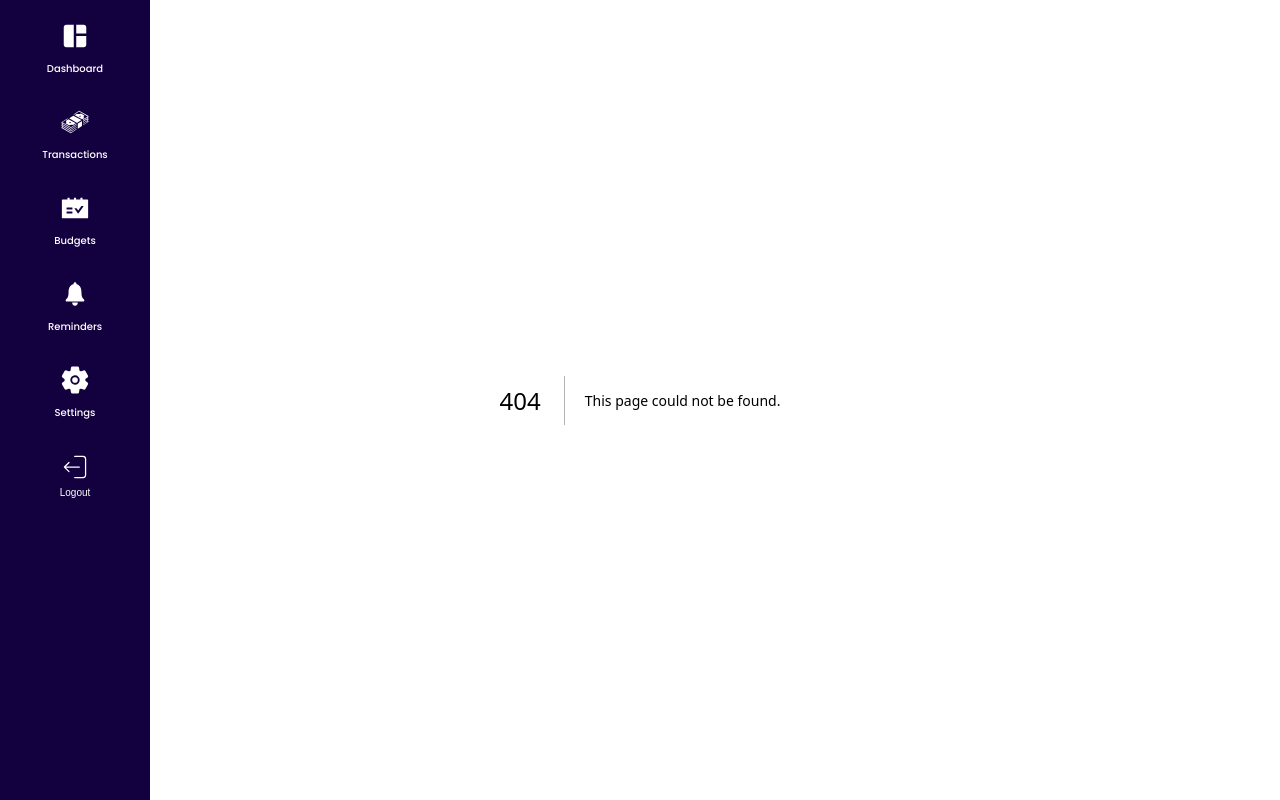
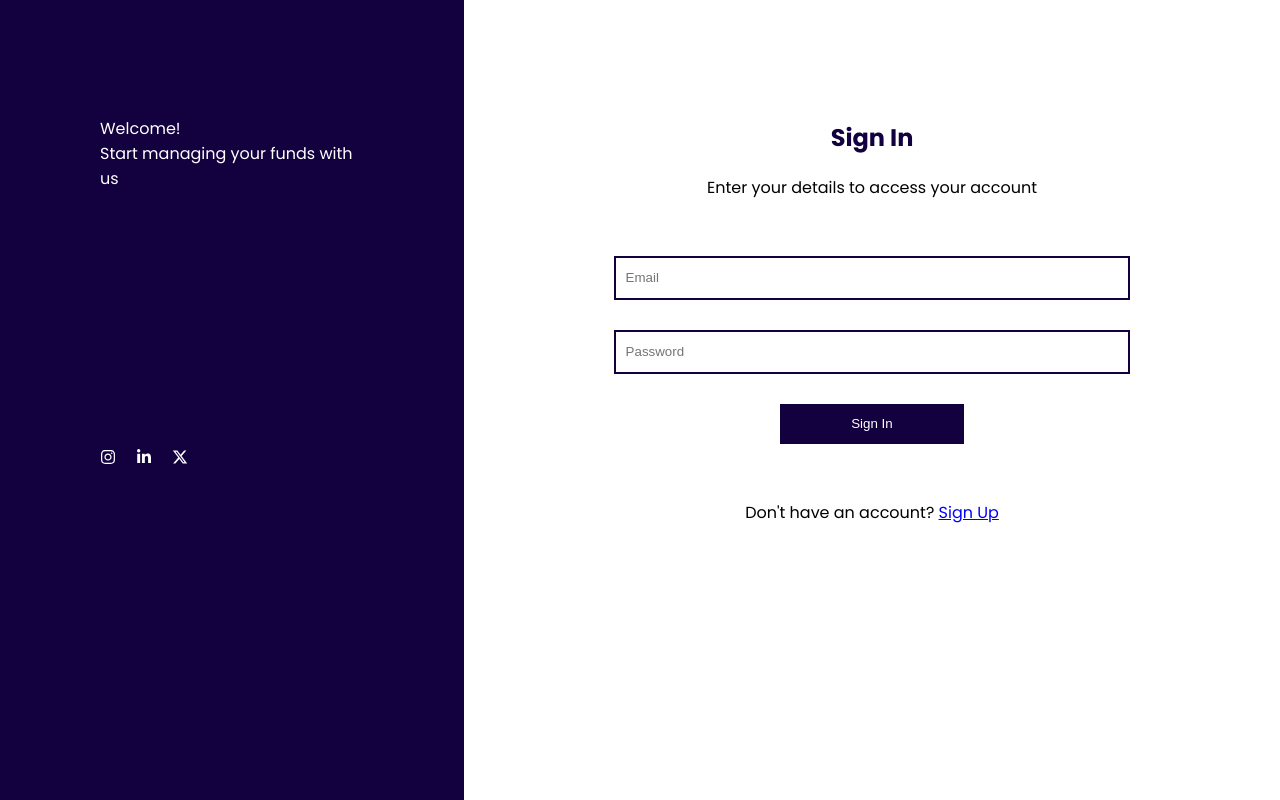
Before and after one commit to rovenelabanga001/my_expense_tracker, a Next.js app in the folder client/: page /signin in a window 1280 px wide. Before the commit this address had no page. Built offline with nearby package versions, Linux system fonts and the light colour scheme.

Commit message:
implements login functionality with next-auth

```diff
--- a/client/app/layout.js
+++ b/client/app/layout.js
@@ -4,13 +4,14 @@ import "./globals.css";
 import Sidebar from "./components/Sidebar";
 import { usePathname } from "next/navigation";
 
-
 export default function RootLayout({ children }) {
   const pathname = usePathname();
+  const hideSideBarRoutes = ["/", "/signin", "/signup"];
+  const shouldHideSidebar = hideSideBarRoutes.includes(pathname);
   return (
     <html lang="en">
       <body>
-        {pathname != "/" && <Sidebar />}
+        {!shouldHideSidebar && <Sidebar />}
         {children}
       </body>
     </html>
--- /dev/null
+++ b/client/app/signin/page.css
@@ -0,0 +1,76 @@
+section.login-page {
+  display: flex;
+  width: 100%;
+  height: 100vh;
+  justify-content: space-between;
+  overflow: hidden;
+}
+.welcome {
+  width: 30%;
+  height: 100%;
+  padding: 100px;
+  background: rgb(19, 1, 63);
+  color: white;
+  display: flex;
+  flex-direction: column;
+  gap: 30vh;
+}
+.welcome .media-icons {
+  display: flex;
+  column-gap: 20px;
+}
+.welcome .media-icons a svg {
+  color: white;
+}
+.login-form-container {
+  width: 70%;
+  height: 100%;
+  padding: 100px;
+  display: flex;
+  flex-direction: column;
+  align-items: center;
+  gap: 40px;
+  text-align: center;
+}
+.login-form-container h2 {
+  color: rgb(19, 1, 63);
+}
+.login-form-container form {
+  display: flex;
+  flex-direction: column;
+  justify-content: center;
+  align-items: center;
+  gap: 30px;
+  width: 100%;
+}
+.login-form-container form input {
+  width: 80%;
+  height: 40px;
+  padding: 0 10px;
+  border: 2px solid rgb(19, 1, 63);
+  transition: 0.3s ease-in-out;
+}
+.login-form-container form input:focus {
+  outline: none;
+  border: none;
+  border-bottom: 2px solid rgb(19, 1, 63);
+}
+.login-form-container form button {
+  width: 30%;
+  height: 40px;
+  cursor: pointer;
+  background: rgb(19, 1, 63);
+  border: none;
+  color: white;
+  transition: 0.3s ease-in-out;
+}
+.login-form-container form button:hover {
+  background: none;
+  color: rgb(19, 1, 63);
+  border: 2px solid rgb(19, 1, 63);
+}
+.login-form-container p.link-section a {
+  color: blue;
+  text-decoration: underline;
+  cursor: pointer;
+}
--- /dev/null
+++ b/client/app/signin/page.js
@@ -0,0 +1,93 @@
+"use client";
+import "./page.css";
+import { FaInstagram } from "react-icons/fa";
+import { FaLinkedinIn } from "react-icons/fa";
+import { FaXTwitter } from "react-icons/fa6";
+import { signIn } from "next-auth/react";
+import { useState } from "react";
+import { useRouter } from "next/navigation";
+import Link from "next/link";
+
+export default function Login() {
+  const [email, setEmail] = useState("");
+  const [password, setPassword] = useState("");
+  const router = useRouter();
+
+  const handleSubmit = async (e) => {
+    e.preventDefault();
+    const result = await signIn("credentials", {
+      redirect: false,
+      email,
+      password,
+    });
+
+    if (result.ok) {
+      router.push("/dashboard");
+    } else {
+      alert("Wrong username or password");
+    }
+  };
+  return (
+    <section className="login-page">
+      <div className="welcome">
+        <p>
+          Welcome! <br /> Start managing your funds with us
+        </p>
+        <div className="media-icons">
+          <a
+            href="https://www.instagram.com/rovenel_abanga?igsh=MWJkaG1td2VsbDg3cA%3D%3D&utm_source=qr"
+            target="_blank"
+            rel="noopener noreferrer"
+          >
+            <FaInstagram />
+          </a>
+          <a
+            href="https://www.linkedin.com/in/rovenel-abanga-4ba8b3203?utm_source=share&utm_campaign=share_via&utm_content=profile&utm_medium=ios_app"
+            target="_blank"
+            rel="noopener noreferrer"
+          >
+            <FaLinkedinIn />
+          </a>
+          <a
+            href="https://x.com/rovenelabanga?s=21"
+            target="_blank"
+            rel="noopener noreferrer"
+          >
+            <FaXTwitter />
+          </a>
+        </div>
+      </div>
+      <div className="login-form-container">
+        <div>
+          <h2>Sign In</h2>
+          <p>Enter your details to access your account</p>
+        </div>
+        <form onSubmit={handleSubmit}>
+          <input
+            type="email"
+            placeholder="Email"
+            name="email"
+            onChange={(e) => setEmail(e.target.value)}
+            required
+          />
+          <input
+            type="password"
+            placeholder="Password"
+            name="password"
+            onChange={(e) => setPassword(e.target.value)}
+            required
+          />
+          <button type="submit">Sign In</button>
+        </form>
+        <p className="link-section">
+          Don't have an account?{" "}
+          <span>
+            <Link href="/signup" className="text-blue-500 hover:underline">
+              Sign Up
+            </Link>
+          </span>
+        </p>
+      </div>
+    </section>
+  );
+}
--- /dev/null
+++ b/client/app/signup/page.js
@@ -0,0 +1,3 @@
+export default function Signup() {
+  return <h1>Sign In form</h1>;
+}
--- a/client/db.json
+++ b/client/db.json
@@ -1,8 +1,4 @@
 {
-  "users": [
-    { "id": 1, "name": "John Doe", "email": "john@example.com" },
-    { "id": 2, "name": "Jane Doe", "email": "jane@example.com" }
-  ],
   "transactions": [
     {
       "id": 1,
@@ -168,5 +164,21 @@
       "date": "2025-04-2",
       "time": "07:00 PM"
     }
+  ],
+  "users": [
+    {
+      "id": 1,
+      "firstname": "John",
+      "lastname": "Doe",
+      "email": "john@example.com",
+      "password": "123456"
+    },
+    {
+      "id": 2,
+      "firstname": "Jane",
+      "lastname": "Doe",
+      "email": "jane@example.com",
+      "password": "123Jane"
+    }
   ]
 }
--- a/client/package.json
+++ b/client/package.json
@@ -12,6 +12,7 @@
   "dependencies": {
     "@emailjs/browser": "^4.4.1",
     "next": "15.2.1",
+    "next-auth": "^4.24.11",
     "react": "^19.0.0",
     "react-dom": "^19.0.0",
     "react-icons": "^5.5.0"
```
Also changed, not shown: client/app/api/auth/[...nextauth]/route.js (added, +33 -0 lines), client/app/page.js (+13 -2 lines), 1 other file (tests, documents, lock files or other folders).
